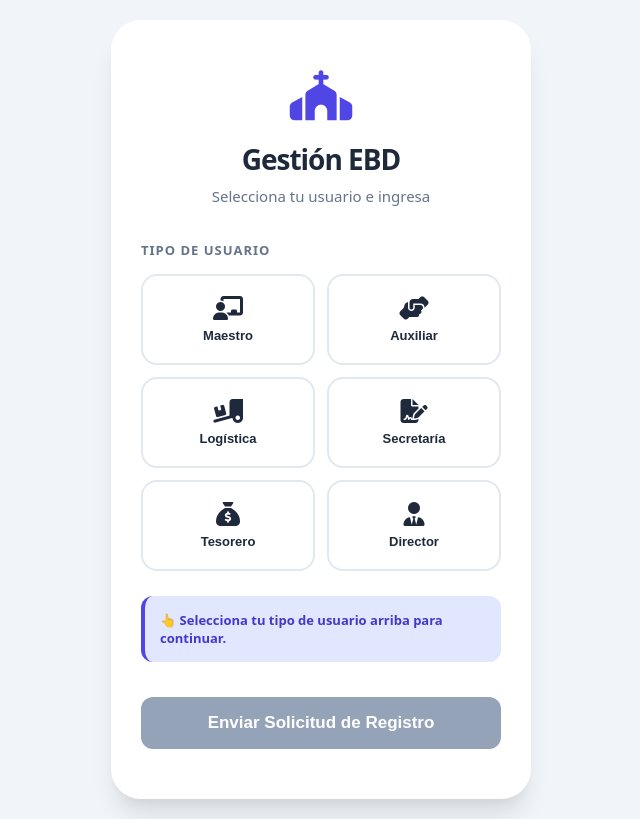
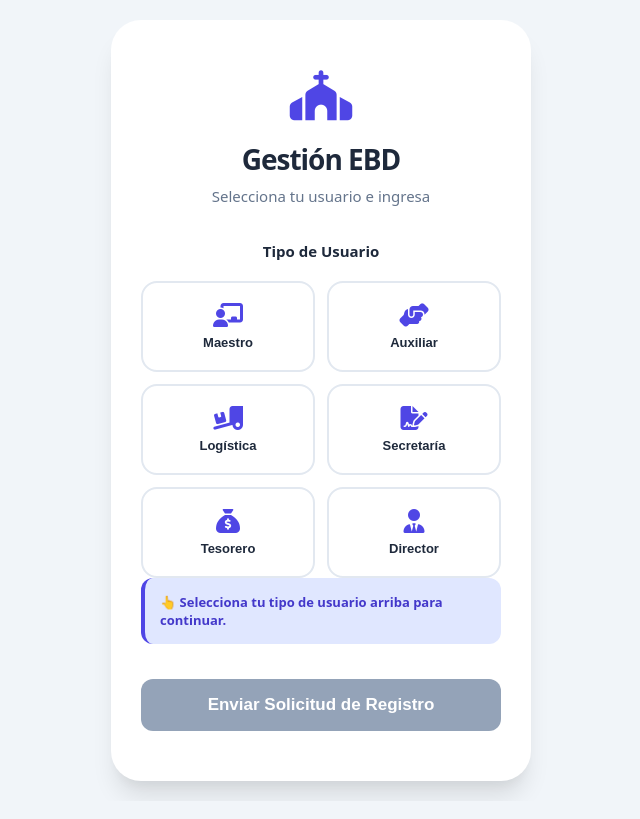
Before and after one commit to AppEBD/SistemaEscuelaBiblica, a React (Vite) app: page / in a window 1280 px wide. Shown: the whole page, without its empty margins (319-959 px from the left). Built offline with nearby package versions, Linux system fonts and the light colour scheme.

Commit message:
Update LoginView.css
nievo login

```diff
--- a/src/modules/auth/presentation/LoginView.css
+++ b/src/modules/auth/presentation/LoginView.css
@@ -1,4 +1,3 @@
-/* --- Variables de Diseño --- */
 :root {
     --primary: #4f46e5;
     --primary-hover: #4338ca;
@@ -13,193 +12,94 @@
 
 * { box-sizing: border-box; }
 
-/* --- Contenedor Principal --- */
 .ebd-login-root {
-    display: flex;
-    justify-content: center;
-    align-items: center;
-    min-height: 100vh;
-    background-color: var(--bg-page);
-    padding: 20px;
-    font-family: var(--font-stack);
-    color: var(--text-main);
+    display: flex; justify-content: center; align-items: center;
+    min-height: 100vh; background-color: var(--bg-page);
+    padding: 20px; font-family: var(--font-stack); color: var(--text-main);
 }
 
-/* --- Tarjeta Principal --- */
 .ebd-card {
-    background: var(--bg-card);
-    width: 100%;
-    max-width: 420px;
-    padding: 50px 30px;
-    border-radius: 30px;
-    box-shadow: var(--shadow);
-    text-align: center;
+    background: var(--bg-card); width: 100%; max-width: 420px;
+    padding: 50px 30px; border-radius: 30px; box-shadow: var(--shadow);
+    text-align: center; position: relative; overflow: hidden;
 }
 
-/* --- Encabezado --- */
-.ebd-header-icon {
-    font-size: 50px;
-    color: var(--primary);
-    margin-bottom: 20px;
-}
+.ebd-header-icon { font-size: 50px; color: var(--primary); margin-bottom: 20px; }
+.ebd-title { font-size: 28px; font-weight: 900; margin: 0 0 8px 0; letter-spacing: -1px; }
+.ebd-subtitle { font-size: 15px; color: var(--text-muted); margin: 0 0 35px 0; }
 
-.ebd-title {
-    font-size: 28px;
-    font-weight: 900;
-    margin: 0 0 8px 0;
-    letter-spacing: -1px;
-}
-
-.ebd-subtitle {
-    font-size: 15px;
-    color: var(--text-muted);
-    margin: 0 0 35px 0;
-}
-
-/* --- Botones de Selección de Rol --- */
 .ebd-role-selector-title {
-    text-align: left;
-    font-size: 13px;
-    font-weight: 800;
-    color: var(--text-muted);
-    text-transform: uppercase;
-    letter-spacing: 1px;
-    margin-bottom: 15px;
+    text-align: center; font-size: 15px; font-weight: 800;
+    color: var(--text-main); margin-bottom: 20px;
 }
 
 .ebd-roles-grid {
-    display: grid;
-    grid-template-columns: repeat(2, 1fr);
-    gap: 12px;
-    margin-bottom: 25px;
+    display: grid; grid-template-columns: repeat(2, 1fr); gap: 12px;
 }
 
 .ebd-role-btn {
-    display: flex;
-    flex-direction: column;
-    align-items: center;
-    justify-content: center;
-    background: white;
-    border: 2px solid var(--border);
-    border-radius: 16px;
-    padding: 20px 10px;
-    cursor: pointer;
-    transition: all 0.2s ease;
-    color: var(--text-main);
+    display: flex; flex-direction: column; align-items: center; justify-content: center;
+    background: white; border: 2px solid var(--border); border-radius: 16px;
+    padding: 20px 10px; cursor: pointer; transition: all 0.2s ease; color: var(--text-main);
+}
+.ebd-role-btn:hover { border-color: #a5b4fc; background-color: #f8fafc; transform: translateY(-2px); }
+.ebd-role-icon { font-size: 24px; margin-bottom: 8px; color: var(--primary); }
+.ebd-role-name { font-size: 13px; font-weight: 700; }
+
+/* NUEVO: Botón para volver atrás */
+.ebd-back-btn {
+    background: none; border: none; color: var(--text-muted);
+    font-size: 14px; font-weight: 800; cursor: pointer;
+    display: flex; align-items: center; gap: 8px; margin-bottom: 25px;
+    transition: color 0.2s; padding: 0;
+}
+.ebd-back-btn:hover { color: var(--primary); }
+
+/* NUEVO: Título del rol seleccionado */
+.selected-role-title {
+    font-size: 18px; font-weight: 800; color: var(--primary);
+    margin-bottom: 25px; text-align: left; padding-bottom: 15px;
+    border-bottom: 2px solid var(--border); display: flex; align-items: center; gap: 10px;
 }
 
-.ebd-role-btn:hover {
-    border-color: #a5b4fc;
-    background-color: #f8fafc;
-}
-
-.ebd-role-btn.selected {
-    border-color: var(--primary);
-    background-color: #eef2ff;
-    color: var(--primary);
-    box-shadow: 0 0 0 4px rgba(79, 70, 229, 0.1);
-}
-
-.ebd-role-icon {
-    font-size: 24px;
-    margin-bottom: 8px;
-}
-
-.ebd-role-name {
-    font-size: 13px;
-    font-weight: 700;
-}
-
-/* --- Inputs y Formularios --- */
 .ebd-form-group { margin-bottom: 15px; text-align: left; }
 .ebd-label { font-size: 13px; font-weight: 700; color: var(--text-main); margin-bottom: 5px; display: block; }
+.ebd-input {
+    width: 100%; padding: 15px; border: 2px solid var(--border);
+    border-radius: 12px; font-size: 16px; background-color: #f8fafc; transition: all 0.2s;
+}
+.ebd-input:focus { outline: none; border-color: var(--primary); background-color: white; }
 
-.ebd-input {
-    width: 100%;
-    padding: 15px;
-    border: 2px solid var(--border);
-    border-radius: 12px;
-    font-size: 16px;
-    background-color: #f8fafc;
-    transition: all 0.2s;
+.ebd-date-grid { display: grid; grid-template-columns: 2fr 3fr 3fr; gap: 10px; }
+
+.ebd-checkbox-group {
+    display: flex; align-items: center; gap: 10px; margin-bottom: 20px;
+    font-size: 14px; color: var(--text-main); font-weight: 700; cursor: pointer;
 }
+.ebd-checkbox-group input[type="checkbox"] { width: 18px; height: 18px; accent-color: var(--primary); cursor: pointer; }
 
-.ebd-input:focus {
-    outline: none;
-    border-color: var(--primary);
-    background-color: white;
+.ebd-form-locked { opacity: 0.5; pointer-events: none; filter: grayscale(100%); transition: all 0.3s; }
+
+.ebd-submit-btn {
+    width: 100%; padding: 16px; background-color: var(--primary); color: white;
+    border: none; border-radius: 12px; font-size: 17px; font-weight: 800;
+    cursor: pointer; transition: background-color 0.2s, transform 0.1s; margin-top: 15px;
 }
-
-.ebd-date-grid {
-    display: grid;
-    grid-template-columns: 2fr 3fr 3fr;
-    gap: 10px;
-}
-
-/* --- Checkbox de recordar contraseña --- */
-.ebd-checkbox-group {
-    display: flex;
-    align-items: center;
-    gap: 10px;
-    margin-bottom: 20px;
-    font-size: 14px;
-    color: var(--text-main);
-    font-weight: 700;
-    cursor: pointer;
-}
-
-.ebd-checkbox-group input[type="checkbox"] {
-    width: 18px;
-    height: 18px;
-    accent-color: var(--primary);
-    cursor: pointer;
-}
-
-/* --- Efecto de bloqueo cuando está pendiente --- */
-.ebd-form-locked {
-    opacity: 0.5;
-    pointer-events: none; /* Esto evita que el usuario modifique cosas */
-    filter: grayscale(100%);
-    transition: all 0.3s;
-}
-
-/* --- Botón de Acción Principal --- */
-.ebd-submit-btn {
-    width: 100%;
-    padding: 16px;
-    background-color: var(--primary);
-    color: white;
-    border: none;
-    border-radius: 12px;
-    font-size: 17px;
-    font-weight: 800;
-    cursor: pointer;
-    transition: background-color 0.2s, transform 0.1s;
-    margin-top: 15px;
-}
-
 .ebd-submit-btn:hover { background-color: var(--primary-hover); }
 .ebd-submit-btn:active { transform: scale(0.98); }
 .ebd-submit-btn:disabled { background-color: #94a3b8; cursor: not-allowed; }
 
 .ebd-cancel-btn {
-    background: none;
-    border: none;
-    color: var(--text-muted);
-    font-size: 13px;
-    font-weight: bold;
-    text-decoration: underline;
-    cursor: pointer;
-    margin-top: 15px;
-    width: 100%;
+    background: none; border: none; color: var(--text-muted); font-size: 13px;
+    font-weight: bold; text-decoration: underline; cursor: pointer; margin-top: 15px; width: 100%;
+}
+.ebd-cancel-btn:hover { color: var(--text-main); }
+
+.ebd-error { color: #ef4444; font-size: 13px; font-weight: 700; margin-top: 10px; }
+.ebd-info {
+    background-color: #fef3c7; color: #92400e; padding: 15px; border-radius: 12px;
+    font-size: 13px; font-weight: 700; margin-bottom: 20px; text-align: left; border-left: 4px solid #f59e0b;
 }
 
-.ebd-cancel-btn:hover { color: var(--text-main); }
-
-/* --- Mensajes --- */
-.ebd-error { color: #ef4444; font-size: 13px; font-weight: 700; margin-top: 10px; }
-.ebd-info { background-color: #fef3c7; color: #92400e; padding: 15px; border-radius: 12px; font-size: 13px; font-weight: 700; margin-bottom: 20px; text-align: left; border-left: 4px solid #f59e0b; }
-
-/* --- Animaciones suaves --- */
-.animate-fade-in { animation: fadeIn 0.3s ease-in-out; }
-@keyframes fadeIn { from { opacity: 0; transform: translateY(10px); } to { opacity: 1; transform: translateY(0); } }
+.animate-fade-in { animation: fadeIn 0.4s cubic-bezier(0.16, 1, 0.3, 1); }
+@keyframes fadeIn { from { opacity: 0; transform: translateY(15px); } to { opacity: 1; transform: translateY(0); } }
```
